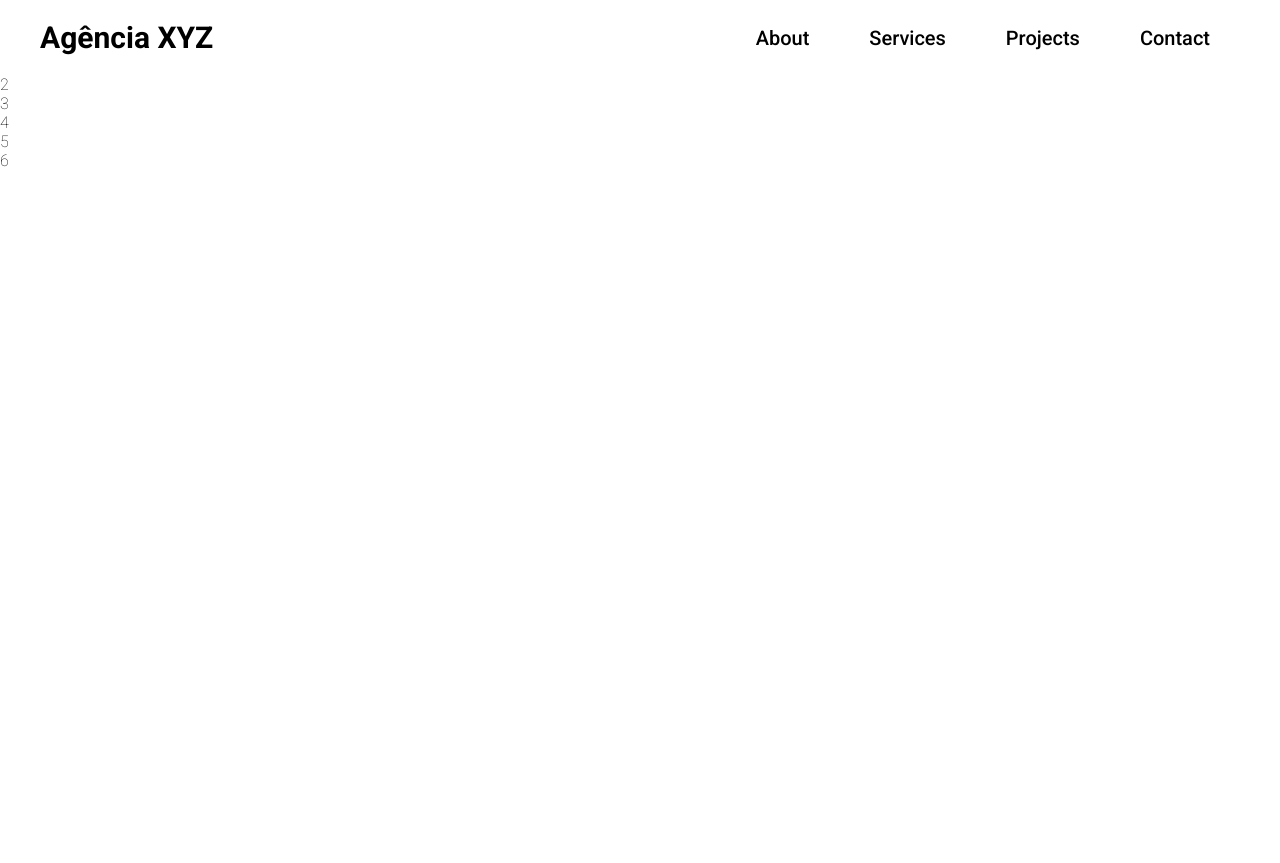
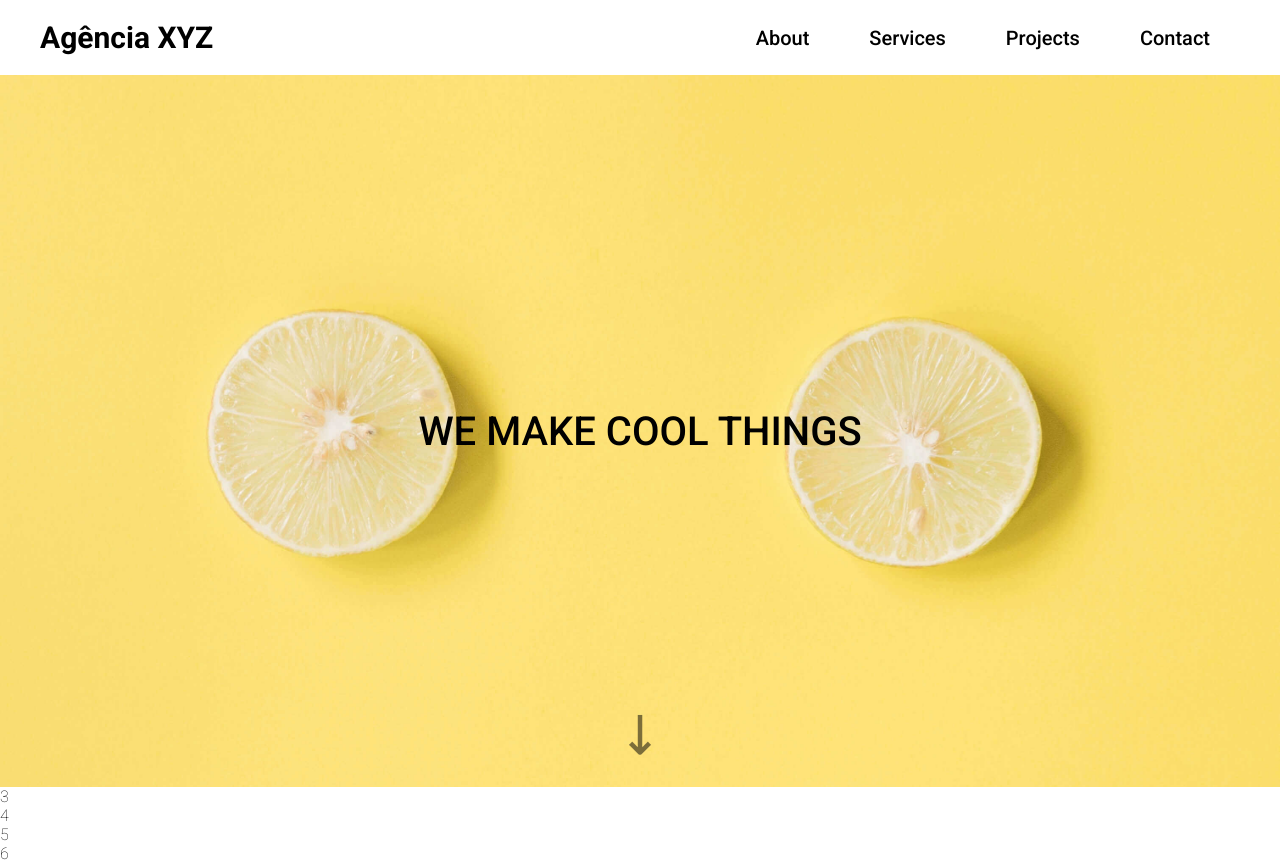
Before and after one commit to Reed0ne/landing-page-agenciaXYZ, a plain HTML site: page index.html in a window 1280 px wide. Before the commit the page ends 800 px from the top, so only its background shows below. Drawn offline with Linux system fonts and the light colour scheme.

Commit message:
create section hero

```diff
--- a/index.html
+++ b/index.html
@@ -41,7 +41,9 @@
             </nav>
         </div>
     </header>
-    <section class="hero">2</section>
+    <section class="hero">
+        <h2>We make cool things</h2>
+    </section>
     <section class="about">3</section>
     <section class="services">4</section>
     <section class="projects">5</section>
--- a/src/css/style.css
+++ b/src/css/style.css
@@ -47,8 +47,43 @@
 
 .hero{
     grid-area: hero;
+    height: 89vh;
+    background: url(../images/lemons.jpg) center center no-repeat;
+    background-size: cover;
+    display: flex;
+    justify-content: center;
+    align-items: center;
+    position: relative;
 }
 
+.hero h2{
+    font-weight: 500;
+    text-transform: uppercase;
+    font-size: 4rem;
+}
+
+.hero::after{
+    content: url(../images/seta_preta.png);
+    position: absolute;
+    height: 35px;
+    bottom: 40px;
+    animation: downArrow 0.6s infinite alternate ease-in-out;
+}
+
+@-webkit-keyframes downArrow {
+    0% { -webkit-transform: translateY(0); opacity: 0.4;}
+    100% { -webkit-transform: translateY(0.8em); opacity: 0.9;}
+}
+
+@media (max-width: 425px){
+    .hero {
+        height: 60vh;
+    }
+
+    .hero h2{
+        font-size: 2.5rem;
+    }
+}
 /* ABOUT */
 
 .about{
```
